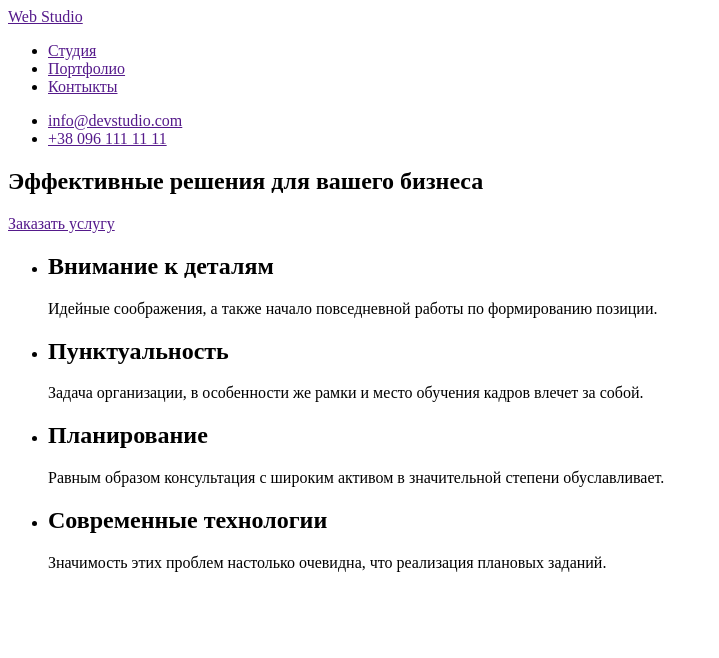
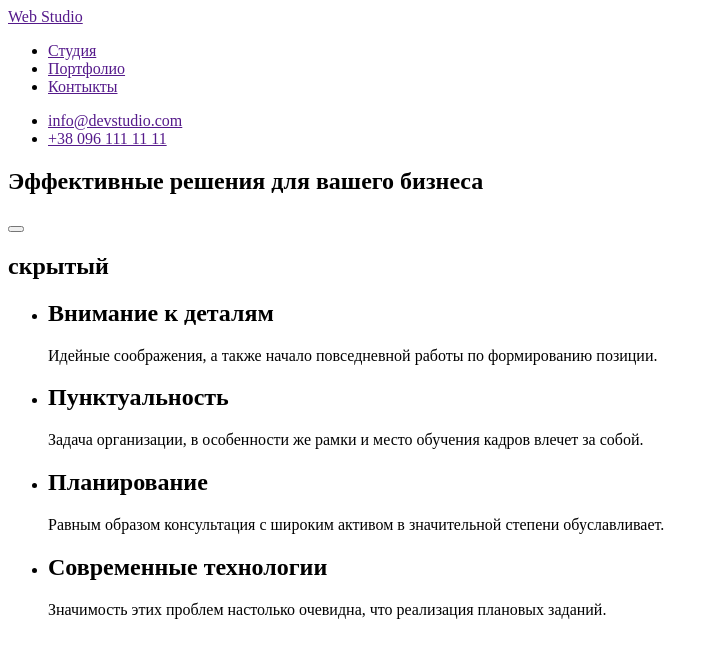
Before and after one commit to Di0404/bootcamp12-1, a plain HTML site: page index.html in a window 1280 px wide. Shown: the whole page, without its empty margins (0-719 px from the left). Drawn offline with Linux system fonts and the light colour scheme.

Commit message:
поменяла<a href>  на<button>. добавила тег <section> и <h2>

```diff
--- a/index.html
+++ b/index.html
@@ -26,10 +26,11 @@
         <h1>
             Эффективные решения для вашего бизнеса
         </h1>
-        <a href=""> Заказать услугу</a>
+        <button type="button"Заказать услугу</button>
     </section>
 </div>
-
+<section>
+    <h2>  скрытый  </h2>
     <ul>
         <li>
             <h2>Внимание к деталям</h2>
@@ -52,5 +53,6 @@
             </p>
         </li>
     </ul>
+</section>
 </body>
 </html>
```
